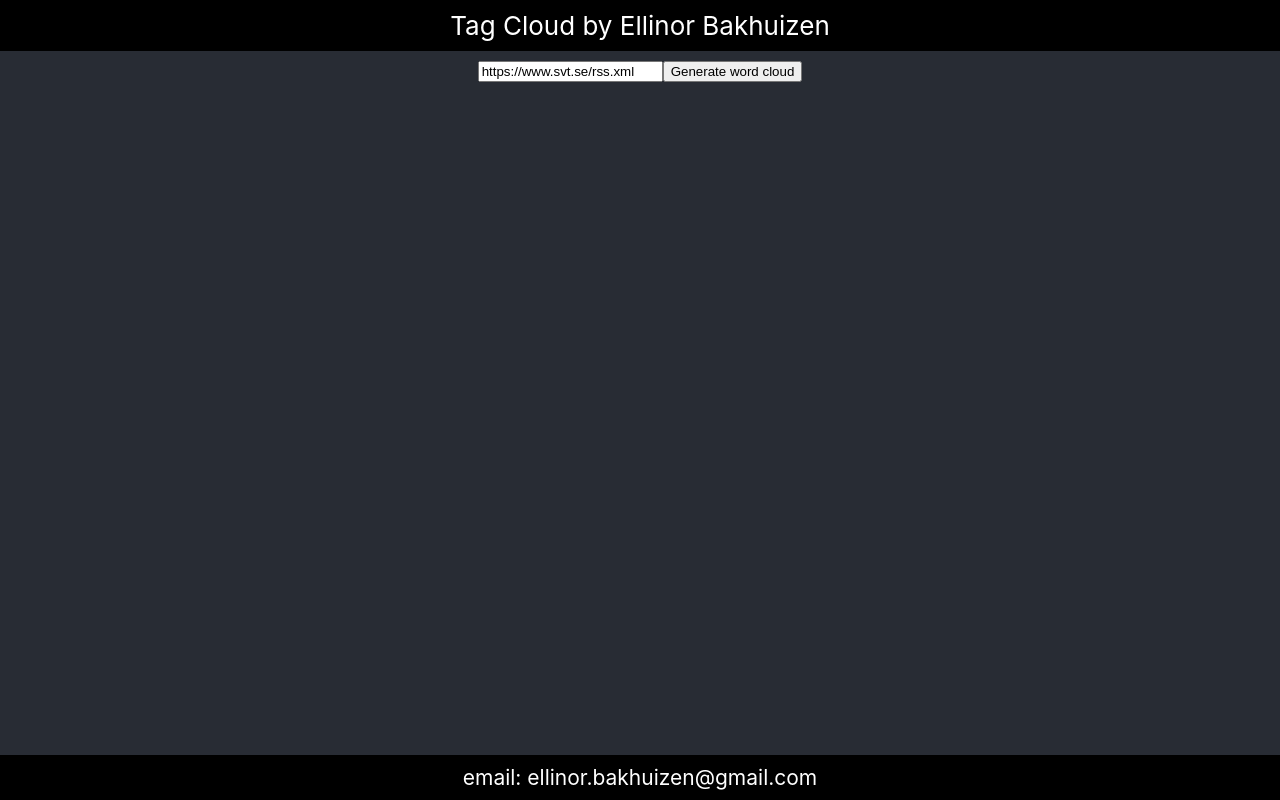
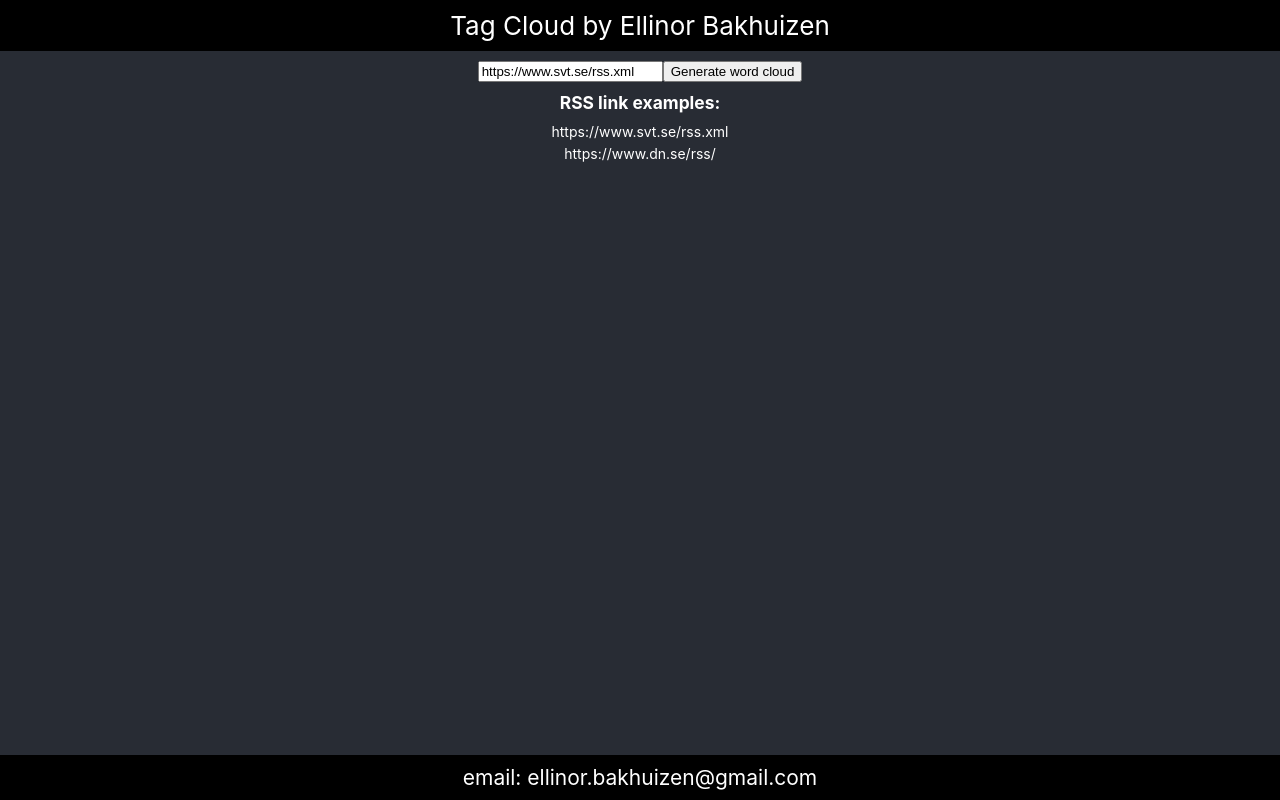
Before and after one commit to bakhuizen/rss-reader, a React (Create React App) app in the folder client/: page / in a window 1280 px wide. Built offline with nearby package versions, Linux system fonts and the light colour scheme.

Commit message:
extract form to separate component

```diff
--- a/client/src/App.css
+++ b/client/src/App.css
@@ -22,3 +22,12 @@ footer{
   font-size: calc(5px + 2vmin);
   margin-top: auto;
 }
+
+h6{
+  margin: 10px;
+}
+
+p{
+  font-size: 14px;
+  margin: 5px;
+}
--- a/client/src/App.js
+++ b/client/src/App.js
@@ -1,31 +1,21 @@
 import {Fragment, useState} from 'react';
 import './App.css';
 import { Header } from './components/Header/Header.js';
+import { Form } from './components/Form/Form.js';
+import { Wordcloud } from './components/Wordcloud/Wordcloud.js';
 import { Footer } from './components/Footer/Footer.js';
-import { Wordcloud } from './components/Wordcloud/Wordcloud.js';
-import { sortFrequencyMap, fetchRssfeed } from './utils';
 
 function App() {
   const [data, setData] = useState(null);
-  const [url, setUrl] = useState("https://www.svt.se/rss.xml");
-  /*
-  https://www.svt.se/rss.xml
-  https://www.dn.se/rss/
-  */
-
-  const handleClick = () => {
-    fetchRssfeed(url)
-    .then((data) => setData(sortFrequencyMap(data.wordFrequencyMap)));
+  const updateData = (data) => {
+    setData(data);
   }
 
   return (
     <div className="App">
         <Header/>
         <Fragment>
-          <div>
-            <input type="text" value={url} onChange={(e) => setUrl(e.target.value)} />
-            <button onClick={() => handleClick()}>Generate word cloud</button>
-          </div>
+          <Form updateData={updateData}/>
           {data && <Wordcloud words={data}/>}
         </Fragment>
         <Footer/>
--- /dev/null
+++ b/client/src/components/Form/Form.js
@@ -0,0 +1,26 @@
+import { sortFrequencyMap, fetchRssfeed } from '../../utils';
+import { Fragment, useState } from 'react';
+
+export const Form = ({updateData}) => {
+    const [url, setUrl] = useState("https://www.svt.se/rss.xml");
+
+    const handleClick = () => {
+        fetchRssfeed(url)
+        .then((data) => updateData(sortFrequencyMap(data.wordFrequencyMap)));
+    }
+
+    return (
+        <Fragment>
+            <div>
+                <input type="text" value={url} onChange={(e) => setUrl(e.target.value)} />
+                <button onClick={() => handleClick()}>Generate word cloud</button>
+            </div>
+            <div>
+            <h6>RSS link examples:</h6>
+            <p>https://www.svt.se/rss.xml</p>
+            <p>https://www.dn.se/rss/</p>
+
+            </div>
+        </Fragment>
+    )
+}
--- a/client/src/components/Wordcloud/Wordcloud.js
+++ b/client/src/components/Wordcloud/Wordcloud.js
@@ -6,7 +6,7 @@ export const Wordcloud = (words) => {
         return '';
     }
 
-    const SCALE_FONT_SIZE_BY = 5;
+    const SCALE_FONT_SIZE_BY = 4;
     const hundredMostUsedWords = words.words.slice(0, 100);
 
     shuffleArray(hundredMostUsedWords);
```
